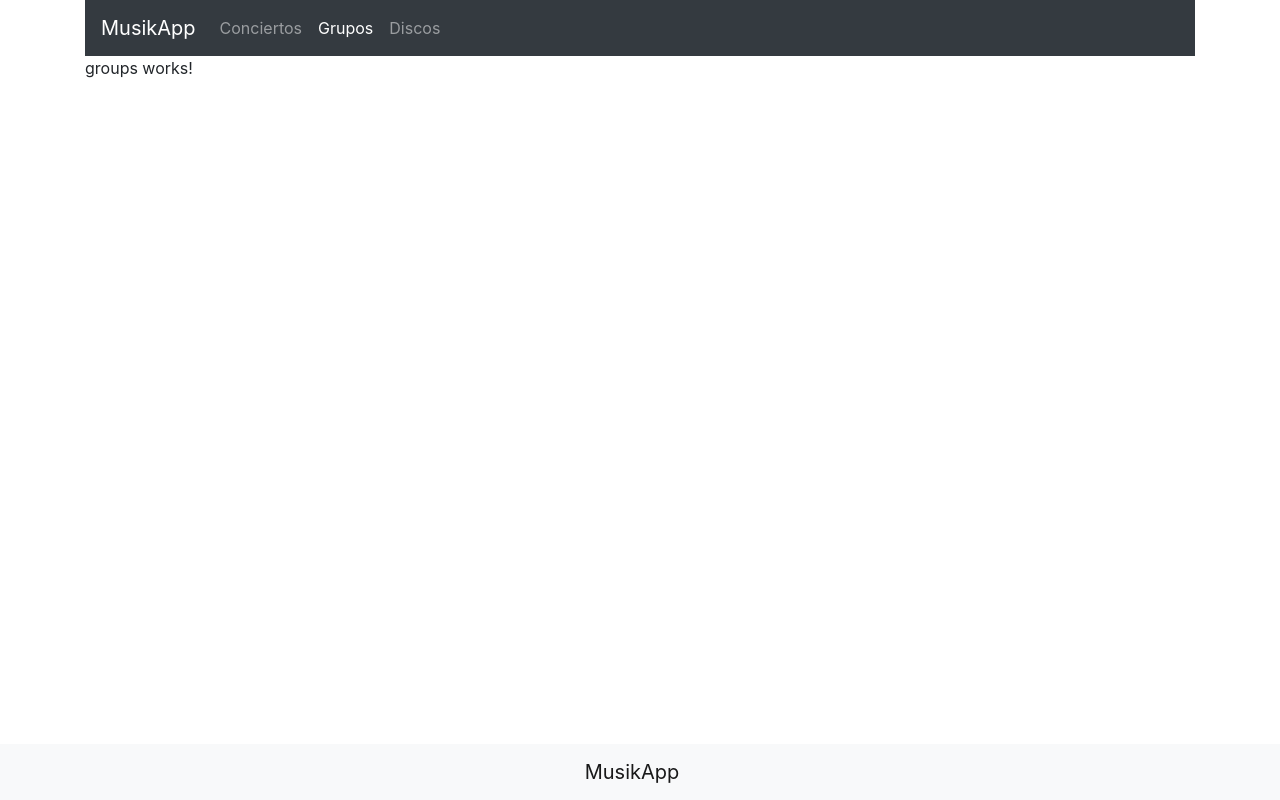
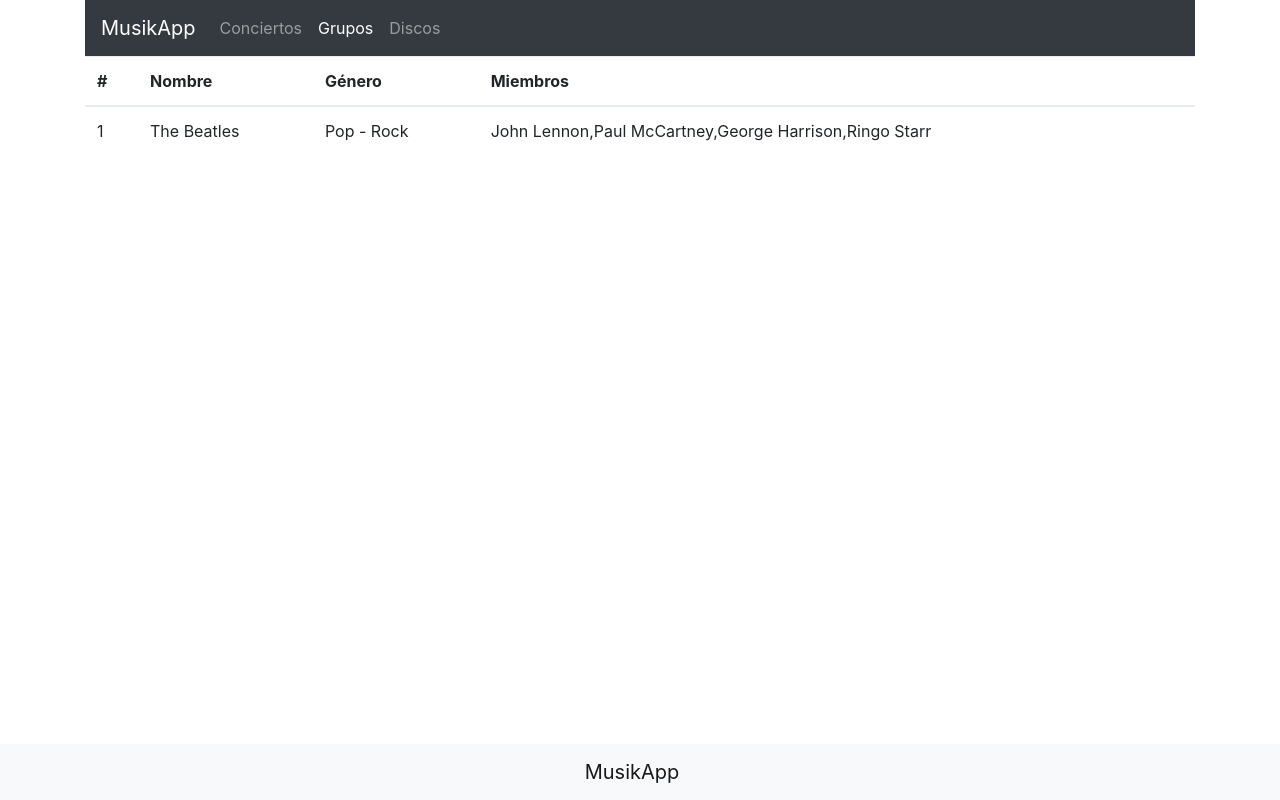
Before and after one commit to jadorado/formacion-angular, an Angular app: page /groups in a window 1280 px wide. Built offline with nearby package versions, Linux system fonts and the light colour scheme; data requests are answered from the project's data file.

Commit message:
Add groups section

```diff
--- /dev/null
+++ b/src/app/groups/group.ts
@@ -0,0 +1,6 @@
+export interface Group {
+  id: number;
+  name: string;
+  genre: string;
+  members: string[];
+}
--- /dev/null
+++ b/src/app/groups/groups-list/groups-list.component.html
@@ -0,0 +1 @@
+<app-table [data]="concerts" [fields]="fields" [headings]="headings"></app-table>
--- /dev/null
+++ b/src/app/groups/groups-list/groups-list.component.ts
@@ -0,0 +1,22 @@
+import { Component, OnInit } from '@angular/core';
+import { GroupsService } from '../groups.service';
+import { Group } from '../group';
+
+@Component({
+  selector: 'app-groups-list',
+  templateUrl: './groups-list.component.html',
+  styleUrls: ['./groups-list.component.scss']
+})
+export class GroupsListComponent implements OnInit {
+
+  concerts: Group[];
+  headings = ['#', 'Nombre', 'Género', 'Miembros'];
+  fields = ['id', 'name', 'genre', 'members'];
+
+  constructor(private groupsService: GroupsService) { }
+
+  ngOnInit() {
+    this.groupsService.getGroups().subscribe(concerts => this.concerts = concerts);
+  }
+
+}
--- a/src/app/groups/groups-routing/groups-routing.module.ts
+++ b/src/app/groups/groups-routing/groups-routing.module.ts
@@ -2,8 +2,16 @@ import { NgModule } from '@angular/core';
 import { CommonModule } from '@angular/common';
 import { GroupsComponent } from '../groups.component';
 import { RouterModule } from '@angular/router';
+import { GroupsListComponent } from '../groups-list/groups-list.component';
 
-const ROUTES = [{ path: '', component: GroupsComponent }];
+const ROUTES = [
+  {
+    path: '', component: GroupsComponent, children:
+    [
+      { path: '', component: GroupsListComponent }
+    ]
+  }
+];
 
 @NgModule({
   imports: [
--- a/src/app/groups/groups.component.html
+++ b/src/app/groups/groups.component.html
@@ -1,3 +1 @@
-<p>
-  groups works!
-</p>
+<router-outlet></router-outlet>
--- /dev/null
+++ b/src/app/groups/groups.service.ts
@@ -0,0 +1,16 @@
+import { Injectable } from '@angular/core';
+import { HttpClient } from '@angular/common/http';
+import { Observable } from 'rxjs/Observable';
+import { Group } from './group';
+import { environment } from '../../environments/environment';
+
+@Injectable()
+export class GroupsService {
+
+  constructor(private http: HttpClient) { }
+
+  getGroups(): Observable<Group[]> {
+
+    return this.http.get<Group[]>(`${environment.apiUrl}/groups`);
+  }
+}
--- a/src/assets/db/db.json
+++ b/src/assets/db/db.json
@@ -8,6 +8,18 @@
       "grupo": "Dios salve a la reina"
     }
   ],
-  "groups": [],
+  "groups": [
+    {
+      "id": 1,
+      "name": "The Beatles",
+      "genre": "Pop - Rock",
+      "members": [
+        "John Lennon",
+        "Paul McCartney",
+        "George Harrison",
+        "Ringo Starr"
+      ]
+    }
+  ],
   "recordings": []
 }
```
Also changed, not shown: src/app/groups/groups.module.ts (+7 -2 lines), src/app/groups/groups-list/groups-list.component.scss (added), 2 other files (tests, documents, lock files or other folders).
